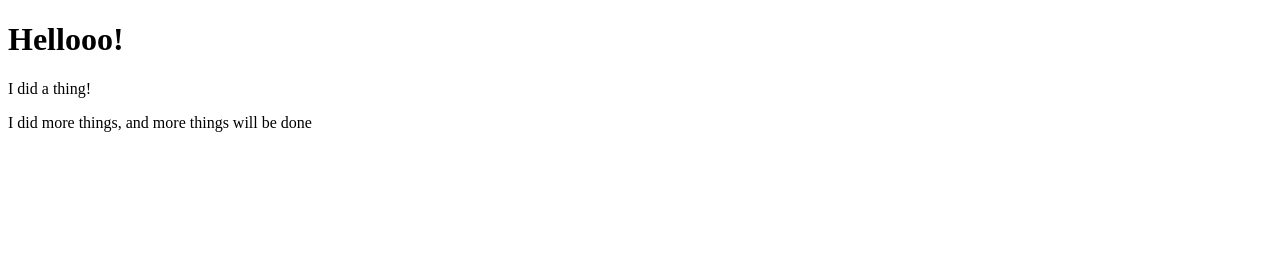
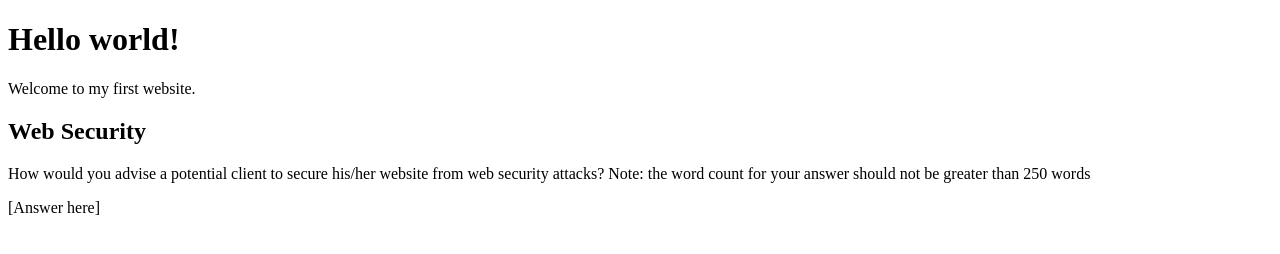
Before and after one commit to Pockitt/WCT-MODULE1, a plain HTML site: page index.html in a window 1280 px wide. Drawn offline with Linux system fonts and the light colour scheme.

Commit message:
Added the actual task
Security Q

```diff
--- a/index.html
+++ b/index.html
@@ -1,15 +1,13 @@
 <!DOCTYPE html>
-<html lang="en">
-<head>
-    <meta charset="UTF-8">
-    <meta http-equiv="X-UA-Compatible" content="IE=edge">
-    <meta name="viewport" content="width=device-width, initial-scale=1.0">
-    <title>Document</title>
-
-</head>
-<body>
-    <h1>Hellooo!</h1>
-    <p>I did a thing!</p>
-    <p>I did more things, and more things will be done</p>
-</body>
+<html>
+  <head>
+    <title>My first website</title>
+  </head>
+  <body>
+    <h1>Hello world!</h1>
+    <p>Welcome to my first website.</p>
+    <h2>Web Security</h2>
+    <p id="web-security-question">How would you advise a potential client to secure his/her website from web security attacks? Note: the word count for your answer should not be greater than 250 words</p>
+    <p id="web-security-answer">[Answer here]</p>
+  </body>
 </html>
```
